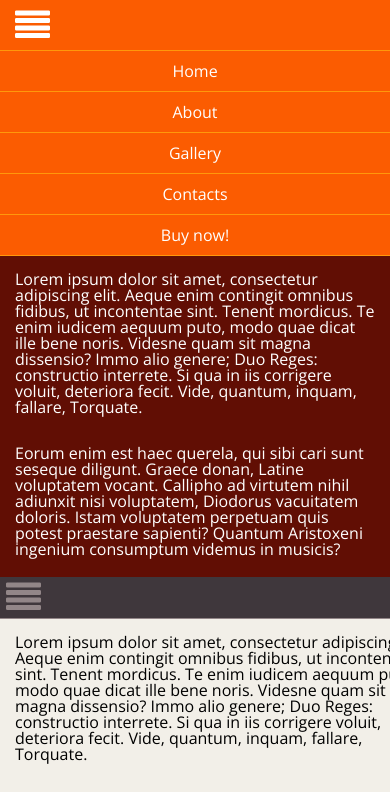
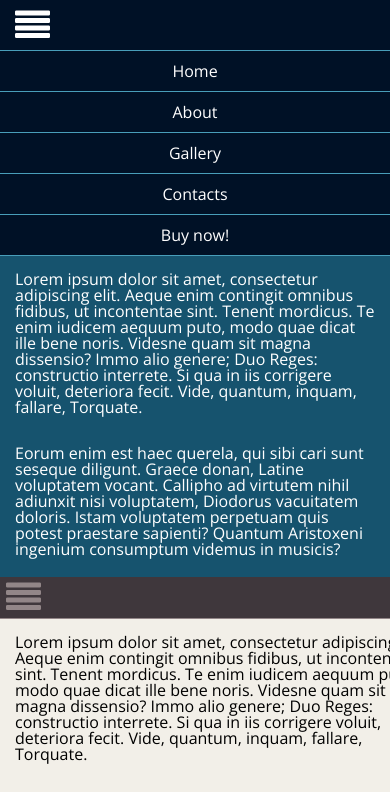
Before and after one commit to AnnaUmi/simple-responsive-menu-with-nice-hover.github.com, a plain HTML site: page index.html in a window 390 px wide. Both pictures are taken after a click on the link 195 px from the left and 25 px from the top of the page. Shown: the top 792 px of the page. Drawn offline with nearby package versions, Linux system fonts and the light colour scheme.

Commit message:
Update style.css

```diff
--- a/style.css
+++ b/style.css
@@ -354,29 +354,29 @@ p:last-child{
 	right: 0;
 }
 .style4 {
-	background-color: #610e04;
+	background-color: #16536e;
 }
 .style4 a, .style4 p {
 	text-decoration: none;
 	color: #fff;
 }
 .style4 #toggle-button{
-	background: #fb5c01;
+	background: #001126;
 	display: block;
 	min-height: 50px;
 	height: 100%;
 	font-size: 35px;
 	line-height: 50px;
 	padding-left: 15px;
-	border-bottom: 1px solid #ff980b;
+	border-bottom: 1px solid #489eba;
 	cursor: pointer;
 }
 .style4 .s-menu {
 	display: block;
-	background: #fb5c01;
+	background: #001126;
 }
 .style4 .s-menu ul li {
-	border-bottom: 1px solid #ff980b;
+	border-bottom: 1px solid #489eba;
 	padding: 12px 10px;
 	text-align: center;
 }
@@ -387,7 +387,7 @@ p:last-child{
 	display: none;
 }
 .style4 .m-menu{
-	background: #fb5c01;
+	background: #001126;
 }
 .style4 .m-menu ul li{
 	display: inline-block;
@@ -429,7 +429,7 @@ p:last-child{
   left: 0;
   right: 0;
   bottom: 0;
-  background: #a14135;
+  background: #489eba;
   -webkit-transform: scaleY(0);
   transform: scaleY(0);
   -webkit-transform-origin: 50% 100%;
```
